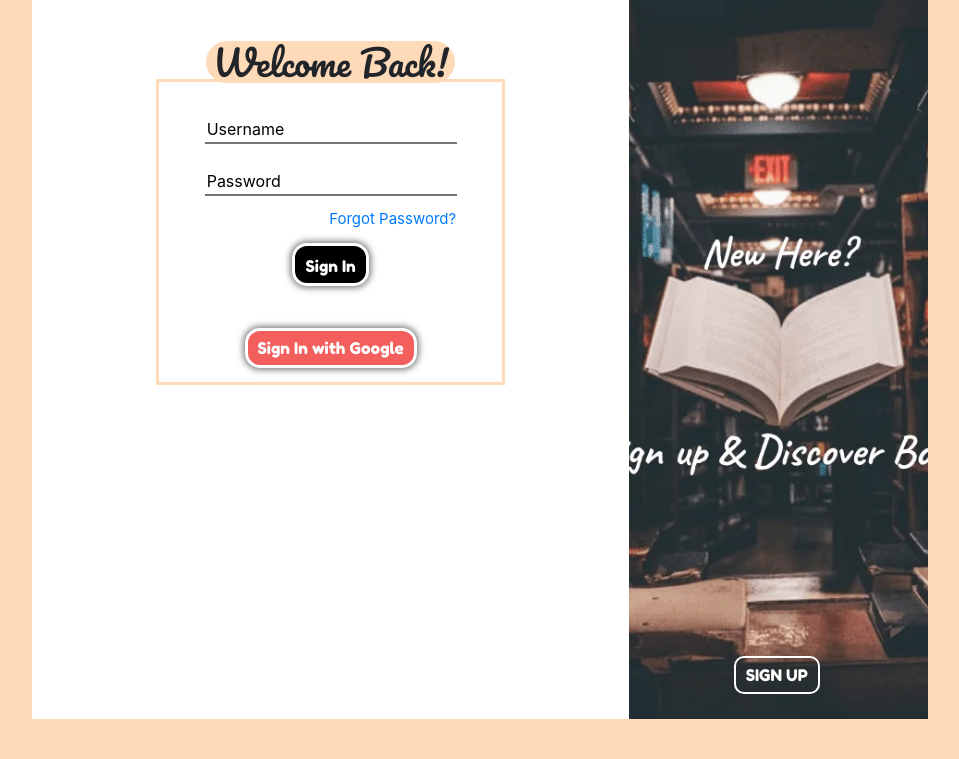
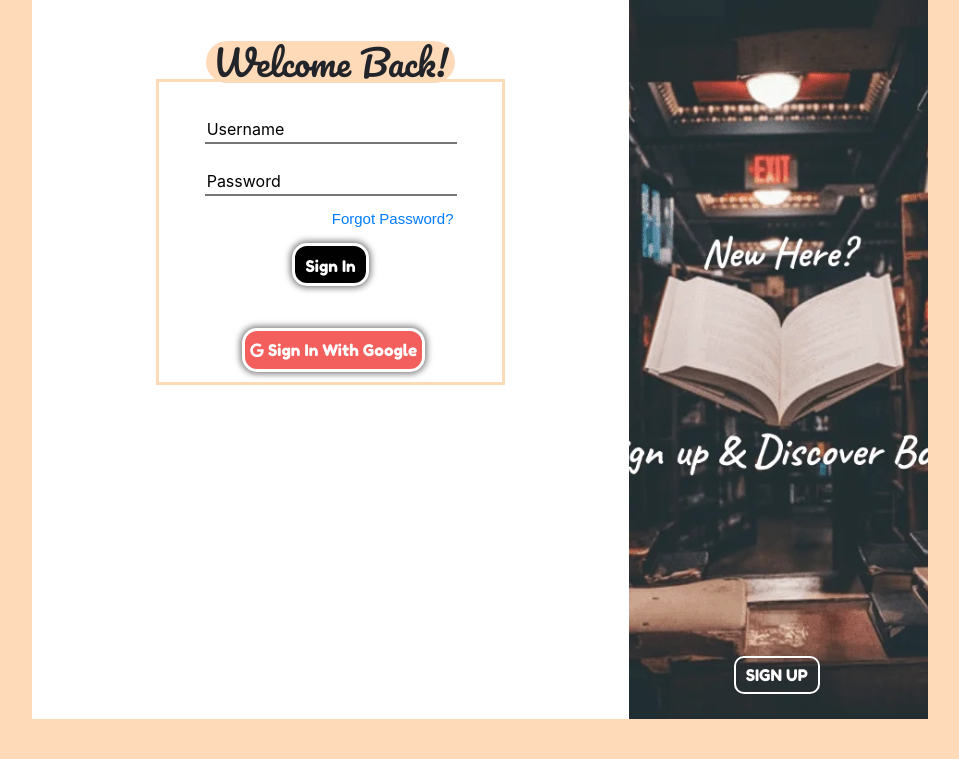
Before and after one commit to cleverpanther/Book_Recommendation_Sys_Hybrid, a Django app: page /accounts/login/?next=/user_rate_book/ in a window 1280 px wide. Shown: the part 148-907 px from the top of the page, without its empty margins (160-1119 px from the left). Run offline with Django 3.2, Linux system fonts and the light colour scheme; parts of the project's set-up code (start-up, migrations or seed data) failed here and were passed over; some libraries are stand-ins or nearby versions.

Commit message:
Enhancing Typeface (#178)
* Modifying text in book tile

* Changing transform of button

* Changing font-styles

* Adjusted google sign in button

* Update signup.css

Co-authored-by: Sonaljain6431 <52230497+Sonaljain6431@users.noreply.github.com>

```diff
--- a/static/mainapp/css/layout.css
+++ b/static/mainapp/css/layout.css
@@ -33,6 +33,7 @@ body::-webkit-scrollbar-thumb:hover
   display: flex !important;
   flex-direction: column !important;
   align-items: center !important;
+  font-family: 'Lato', sans-serif;
 }
 .navbrandimg{
   width: 94px;
--- a/static/mainapp/css/login.css
+++ b/static/mainapp/css/login.css
@@ -79,20 +79,25 @@ label {
   color:black;
   border: 3px solid black;
 }
+fa-google{
+  padding-right: 5px;
+}
 .googlebutton {
   position: relative;
   background-color: #f25f5c;
   font-family: "Fredoka One", cursive;
   color: white;
-  padding: 5px 10px 5px 10px;
+  padding: 7px 5px;
   border: 2px solid white;
   border-radius: 15px;
   text-decoration: none !important;
   box-shadow: 0 0 6px 2px rgba(0, 0, 0, 0.5);
   border:3px solid #fff;
   bottom: -1%;
+  left: 3px;
 }
 .forgotpassword {
+  font-family: 'Raleway', sans-serif;
   font-size: 15px;
   position: relative;
   left: 62px;
--- a/static/mainapp/css/signup.css
+++ b/static/mainapp/css/signup.css
@@ -7,18 +7,22 @@
 .signup-block {
   text-align: center;
 }
+fa-google{
+  padding-right: 5px;
+}
 .googlebutton {
   position: relative;
   background-color: #f25f5c;
   font-family: "Fredoka One", cursive;
   color: white;
-  padding: 5px 10px 5px 10px;
+  padding: 7px 5px;
   border: 2px solid white;
   border-radius: 15px;
   text-decoration: none !important;
   box-shadow: 0 0 6px 2px rgba(0, 0, 0, 0.5);
   border:3px solid #fff;
   bottom: 10%;
+  left: 1px;
 }
 .googlebutton:hover {
   color: white;
--- a/templates/account/login.html
+++ b/templates/account/login.html
@@ -45,7 +45,8 @@ Login
 
                 </div>
             </form>
-            <a href="{% provider_login_url 'google' %}"><button class="googlebutton">Sign In with Google</button></a>
+            <a href="{% provider_login_url 'google' %}"><button class="googlebutton"><i class="fa fa-google fa-x"
+                aria-hidden="true"></i> Sign In With Google</button></a>
 
         </div>
         <div class="h-100 hidden-sm col-xl-4 img-block mw-100" style="background-image : url('{% static "mainapp/png/BookSignUp.webp" %}')">
--- a/templates/account/signup.html
+++ b/templates/account/signup.html
@@ -47,7 +47,8 @@ Sign Up
                 </div>
 
             </form>
-            <a href="{% provider_login_url 'google' %}"><button class="googlebutton">Sign Up with Google</button></a>
+            <a href="{% provider_login_url 'google' %}"><button class="googlebutton"><i class="fa fa-google fa-x"
+                aria-hidden="true"></i> Sign Up With Google</button></a>
 
         </div>
         <div class="h-100 hidden-sm col-xl-4 img-block mw-100" style="background-image : url('{% static "mainapp/png/BookSignIn.webp" %}')">
--- a/templates/mainapp/layout.html
+++ b/templates/mainapp/layout.html
@@ -14,6 +14,8 @@
     <link href="https://fonts.googleapis.com/css2?family=Pacifico&display=swap" rel="stylesheet">
     <link href="https://fonts.googleapis.com/css2?family=Fredoka+One&display=swap" rel="stylesheet">
     <link href="https://fonts.googleapis.com/css2?family=Kalam&display=swap" rel="stylesheet">
+    <link href="https://fonts.googleapis.com/css2?family=Lato:wght@700&display=swap" rel="stylesheet">
+
     <!-- Bootstrap CSS -->
     <link rel="stylesheet" href="https://stackpath.bootstrapcdn.com/bootstrap/4.5.2/css/bootstrap.min.css"
         integrity="sha384-JcKb8q3iqJ61gNV9KGb8thSsNjpSL0n8PARn9HuZOnIxN0hoP+VmmDGMN5t9UJ0Z" crossorigin="anonymous">
```
